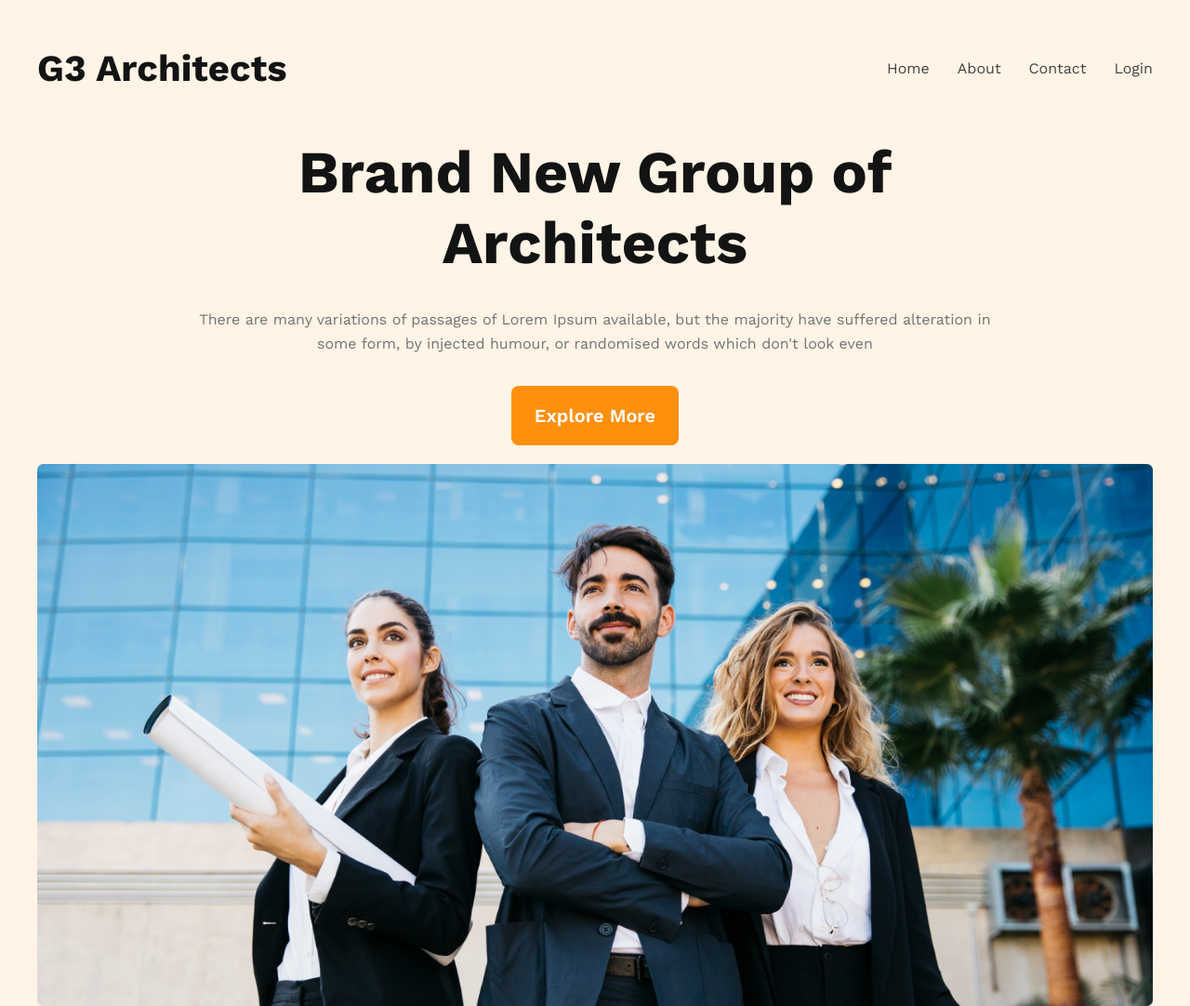
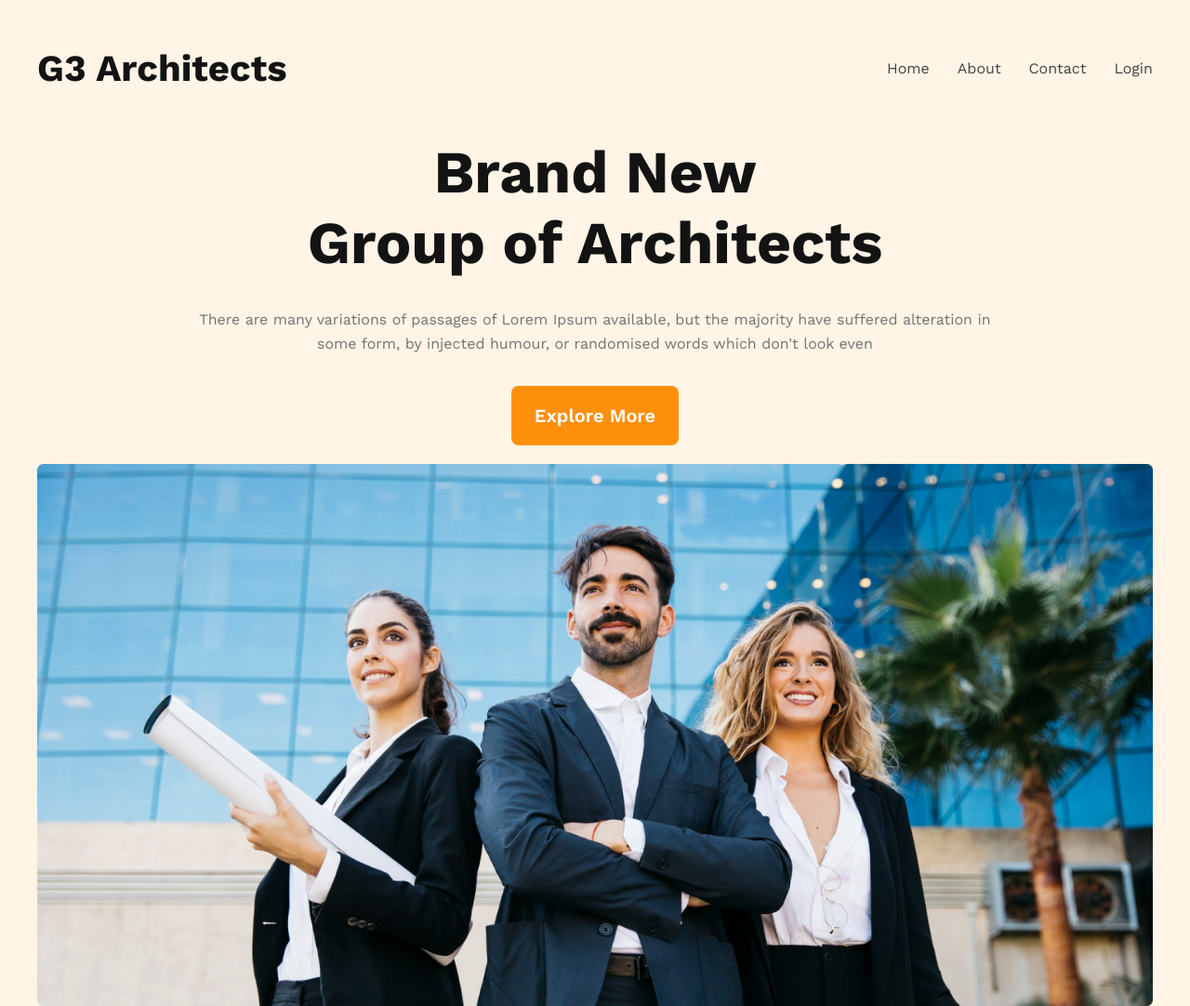
Before and after one commit to RafsanHasanKhan/g3-architects-website, a plain HTML site: page index.html in a window 1280 px wide. Shown: the top 1082 px of the page at 93% size. Drawn offline with nearby package versions, Linux system fonts and the light colour scheme.

Commit message:
again test

```diff
--- a/css/style.css
+++ b/css/style.css
@@ -78,6 +78,9 @@ nav ul li a {
   font-weight: 700;
   line-height: normal;
 }
+.banner-title span {
+  display: block;
+}
 .banner-desc {
   color: #727272;
   font-size: 1rem;
--- a/index.html
+++ b/index.html
@@ -25,7 +25,7 @@
       <section class="banner">
         <div class="container">
           <div class="banner-content">
-            <h1 class="banner-title">Brand New Group of Architects</h1>
+            <h1 class="banner-title">Brand New <span>Group of Architects</span></h1>
             <p class="banner-desc">
               There are many variations of passages of Lorem Ipsum available,
               but the majority have suffered alteration in some form, by
```
